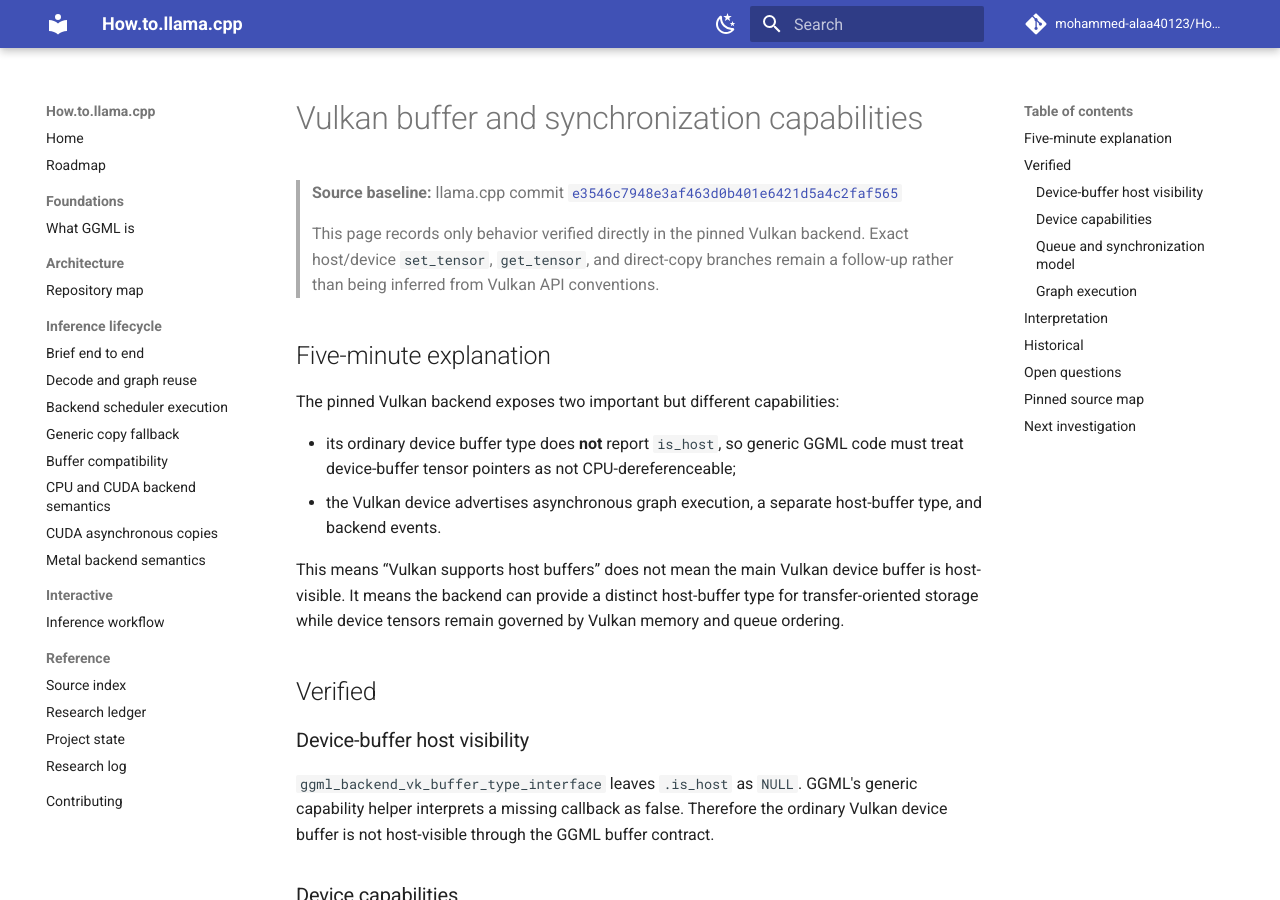
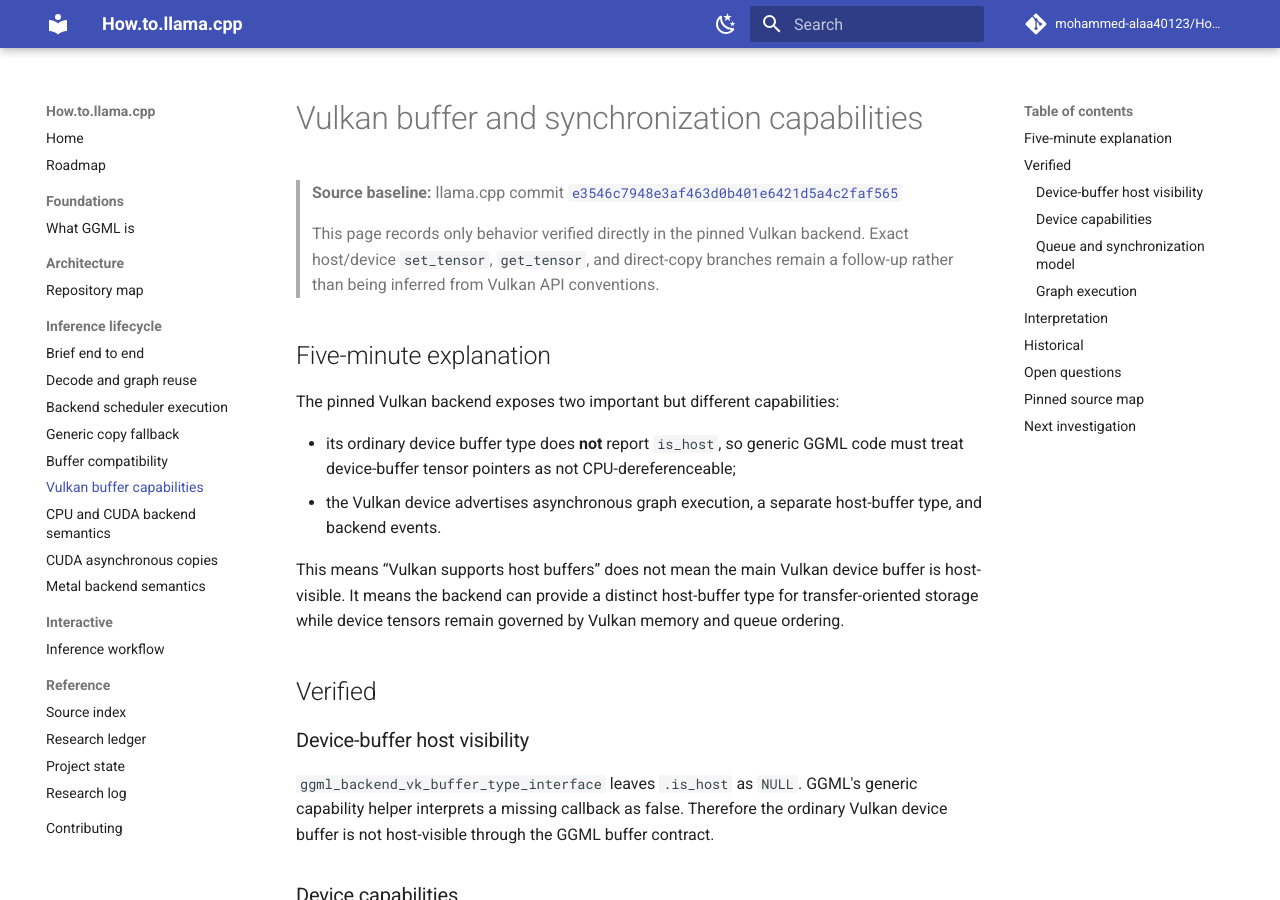
Before and after one commit to mohammed-alaa40123/How.to.llama.cpp, an MkDocs documentation site: the page built from docs/lifecycle/vulkan-buffer-capabilities.md, in a window 1280 px wide and 900 px high. Built offline with MkDocs 1.6.1 and Material for MkDocs 9.7.7, drawn with Linux system fonts in a browser that asks for light colours; comment, search, counter and statistics services are not loaded.

Commit message:
docs: add Vulkan capability page to navigation

```diff
--- a/mkdocs.yml
+++ b/mkdocs.yml
@@ -76,6 +76,7 @@ nav:
       - Backend scheduler execution: lifecycle/backend-scheduler-execution.md
       - Generic copy fallback: lifecycle/generic-copy-fallback.md
       - Buffer compatibility: lifecycle/buffer-compatibility.md
+      - Vulkan buffer capabilities: lifecycle/vulkan-buffer-capabilities.md
       - CPU and CUDA backend semantics: lifecycle/cpu-cuda-backend-semantics.md
       - CUDA asynchronous copies: lifecycle/cuda-async-copy.md
       - Metal backend semantics: lifecycle/metal-backend-semantics.md
```
